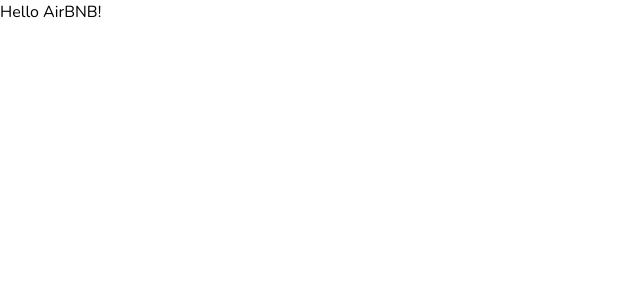
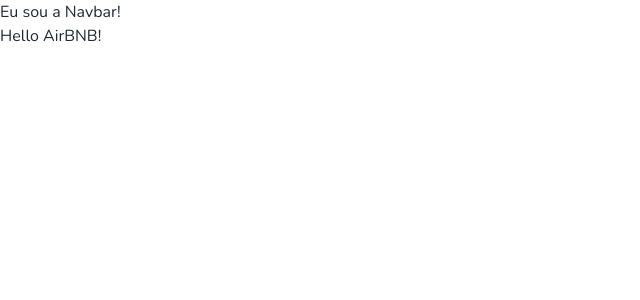
Before and after one commit to lipeon/nextpoke, a Next.js app: page / in a window 1280 px wide. Shown: the top 300 px of the page, without its empty margins (0-640 px from the left). Built offline with nearby package versions, Linux system fonts and the light colour scheme.

Commit message:
nextauth

```diff
--- /dev/null
+++ b/app/api/auth/[...nextauth]/route.ts
@@ -0,0 +1,16 @@
+import NextAuth from "next-auth"
+import GoogleProvider from "next-auth/providers/google";
+
+const handler = NextAuth({
+    providers: [
+        GoogleProvider({
+          clientId: process.env.GOOGLE_CLIENT_ID,
+          clientSecret: process.env.GOOGLE_CLIENT_SECRET,
+        }),
+      ],
+      pages: {
+        signIn: "/signin",
+      },
+});
+
+export { handler as GET, handler as POST };
--- /dev/null
+++ b/app/components/firebase.tsx
@@ -0,0 +1,18 @@
+// Import the functions you need from the SDKs you need
+import { getApp, getApps, initializeApp } from "firebase/app";
+// TODO: Add SDKs for Firebase products that you want to use
+// https://firebase.google.com/docs/web/setup#available-libraries
+
+// Your web app's Firebase configuration
+const firebaseConfig = {
+  apiKey: "AIzaSyA9Tj4yK44J80zTsRQYii0ZtxIKteEW5w0",
+  authDomain: "tinderpoke.firebaseapp.com",
+  projectId: "tinderpoke",
+  storageBucket: "tinderpoke.appspot.com",
+  messagingSenderId: "465511504224",
+  appId: "1:465511504224:web:ed06d61b8573fbf3eee605"
+};
+
+// Initialize Firebase
+const app = getApps().length ? getApp() : initializeApp(firebaseConfig);
+export{app}
--- a/app/layout.tsx
+++ b/app/layout.tsx
@@ -1,6 +1,7 @@
 import './globals.css'
 import type { Metadata } from 'next'
 import { Nunito } from 'next/font/google'
+import Navbar from './components/navbar';
 
 
 export const metadata: Metadata = {
@@ -19,7 +20,9 @@
 }) {
   return (
     <html lang="en">
-      <body className={font.className}>{children}</body>
+      <body className={font.className}>
+        <Navbar />
+        {children}</body>
     </html>
   )
 }
--- a/package.json
+++ b/package.json
@@ -9,6 +9,7 @@
     "lint": "next lint"
   },
   "dependencies": {
+    "@auth/firebase-adapter": "^1.0.0",
     "@types/node": "20.4.2",
     "@types/react": "18.2.15",
     "@types/react-dom": "18.2.7",
@@ -16,11 +17,16 @@
     "eslint": "8.45.0",
     "eslint-config-next": "13.4.10",
     "firebase": "^10.0.0",
+    "firebase-admin": "^11.10.1",
     "next": "13.4.10",
+    "next-auth": "^4.22.3",
     "postcss": "8.4.26",
     "react": "18.2.0",
     "react-dom": "18.2.0",
     "tailwindcss": "3.3.3",
     "typescript": "5.1.6"
+  },
+  "devDependencies": {
+    "daisyui": "^3.3.1"
   }
 }
--- a/tailwind.config.js
+++ b/tailwind.config.js
@@ -14,5 +14,5 @@
       },
     },
   },
-  plugins: [],
+  plugins: [require("daisyui")],
 }
--- a/tsconfig.json
+++ b/tsconfig.json
@@ -23,6 +23,6 @@
       "@/*": ["./*"]
     }
   },
-  "include": ["next-env.d.ts", "**/*.ts", "**/*.tsx", ".next/types/**/*.ts"],
+  "include": ["next-env.d.ts", "**/*.ts", "**/*.tsx", ".next/types/**/*.ts", "app/api/auth/[...nextauth]/route.ts", "app/components/Provider.jsx"],
   "exclude": ["node_modules"]
 }
```
Also changed, not shown: app/components/Provider.jsx (added), 2 other files (tests, documents, lock files or other folders).
